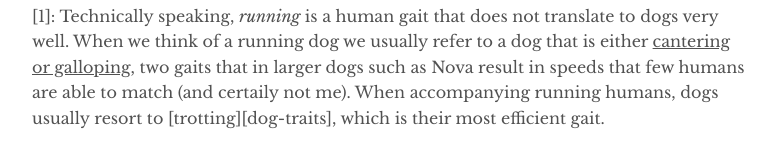
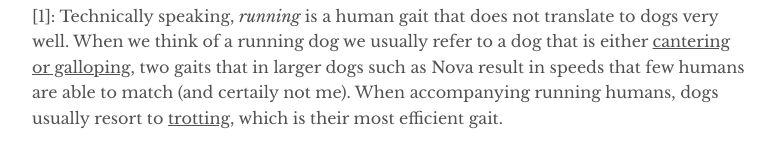
Before and after one commit to jacoscaz/treesandrobots.github.io, a Jekyll site: the page built from _posts/2020-02-13-slow-down-to-get-better.md, in a window 1280 px wide. Shown: the part 2162-2327 px from the top of the page, without its empty margins (248-1031 px from the left). Built offline with Jekyll 4.4.1, drawn with Linux system fonts in a browser that asks for light colours; some of the changed lines change nothing that is shown.

Commit message:
fixes weird link rendering bug

```diff
--- a/_posts/2020-02-13-slow-down-to-get-better.md
+++ b/_posts/2020-02-13-slow-down-to-get-better.md
@@ -51,12 +51,12 @@ _faster_ and _further_.
 
 ## Footnotes
 
-<a id="foot-1">\[1\]</a>: Technically speaking, _running_ is a human gait that
+\[<a id="foot-1">1</a>\]: Technically speaking, _running_ is a human gait that
 does not translate to dogs very well. When we think of a running dog we usually
 refer to a dog that is either [cantering or galloping][dog-gaits], two gaits
 that in larger dogs such as Nova result in speeds that few humans are able to
 match (and certaily not me). When accompanying running humans, dogs usually
-resort to [trotting][dog-traits], which is their most efficient gait.
+resort to [trotting][dog-gaits], which is their most efficient gait.
 
 [inferno-run]: https://www.infernorun.it/it/water/
 [maremma-sheepdog]: https://en.wikipedia.org/wiki/Maremma_Sheepdog
```
